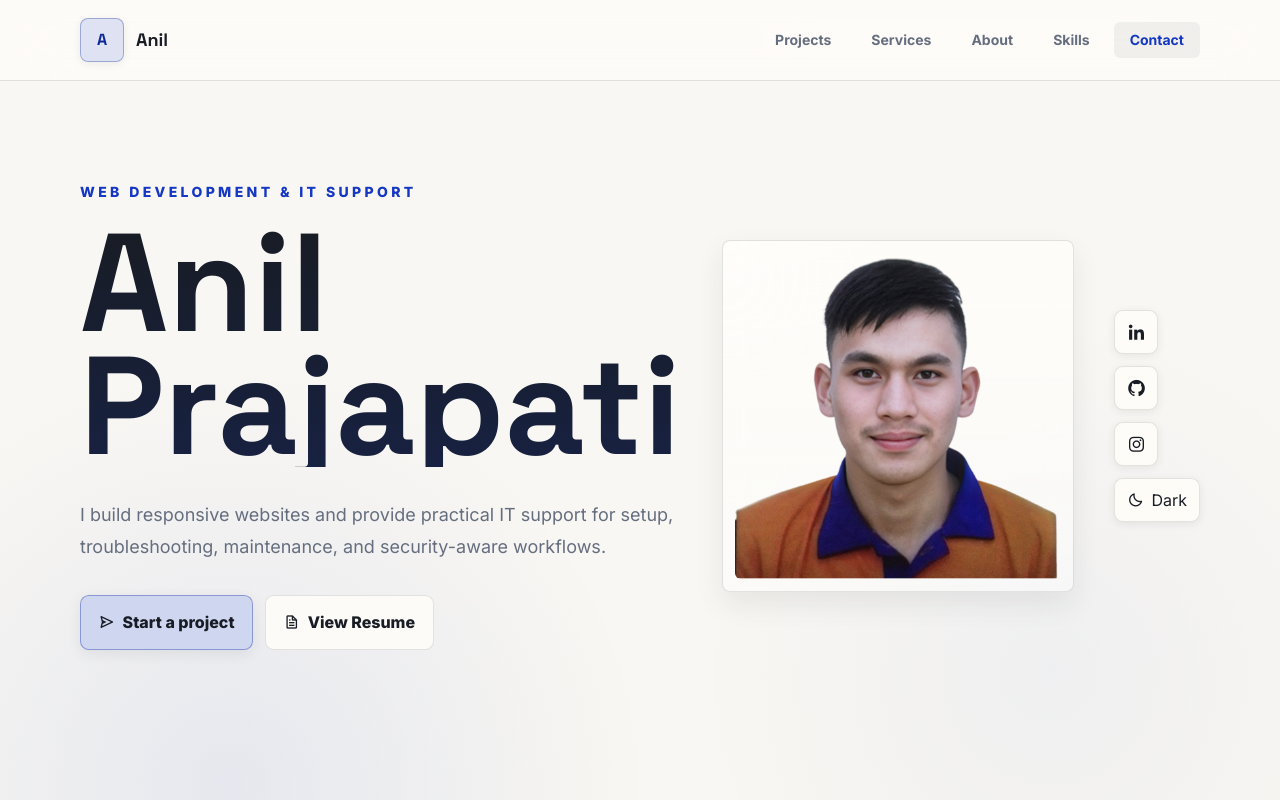
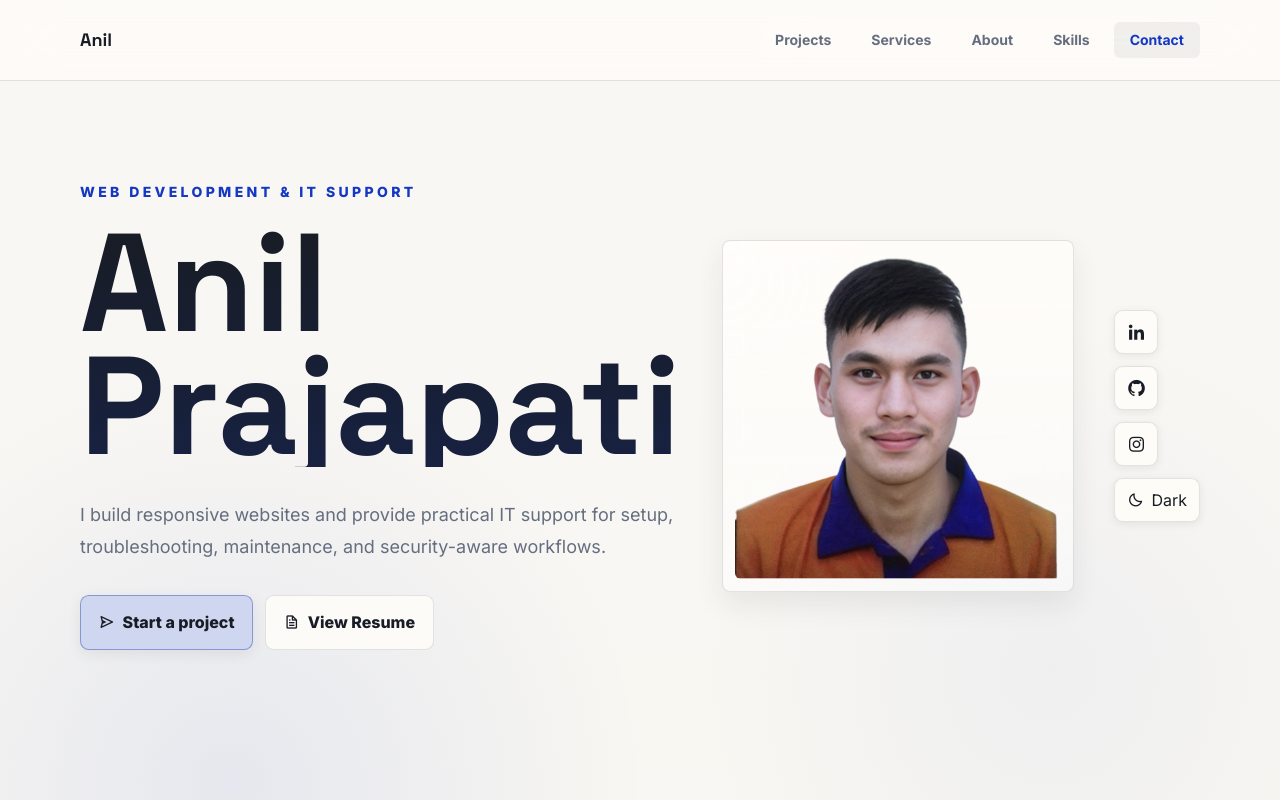
Before and after one commit to hello-anil/anilprajapati1, a React (Vite) app: page / in a window 1280 px wide. Shown: the top 800 px of the page. Built offline with nearby package versions, Linux system fonts and the light colour scheme.

Commit message:
Remove header logo mark

```diff
--- a/src/components/Header.jsx
+++ b/src/components/Header.jsx
@@ -58,12 +58,6 @@ export function Header() {
           className="display-font flex items-center gap-3 text-lg font-bold text-[var(--text)] no-underline"
           aria-label="Anil portfolio home"
         >
-          <span
-            className="brand-mark inline-flex h-11 w-11 items-center justify-center rounded-lg text-base font-extrabold"
-            aria-hidden="true"
-          >
-            A
-          </span>
           <span>{site.shortName}</span>
         </a>
 
--- a/src/index.css
+++ b/src/index.css
@@ -245,13 +245,6 @@ body.dark-mode .hero-title {
   padding-inline: .75rem;
 }
 
-.brand-mark {
-  border: 1px solid color-mix(in srgb, var(--accent) 24%, var(--border));
-  background: color-mix(in srgb, var(--accent) 14%, var(--surface-strong));
-  color: var(--accent-strong);
-  box-shadow: 0 2px 8px var(--shadow);
-}
-
 .resume-title {
   font-size: clamp(2.35rem, 12vw, 3rem);
   line-height: 1;
```
